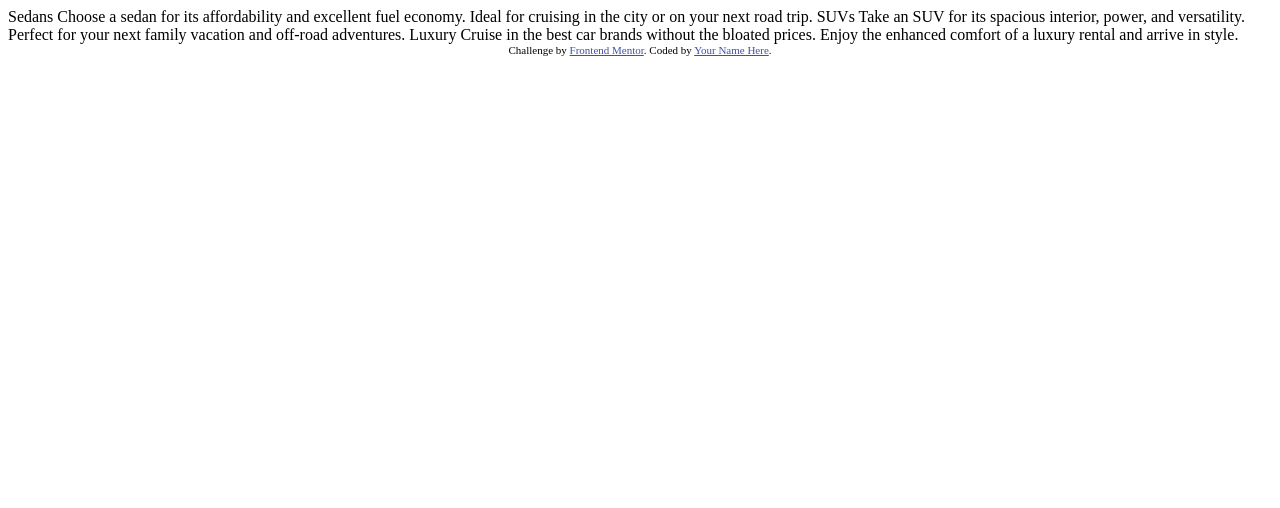
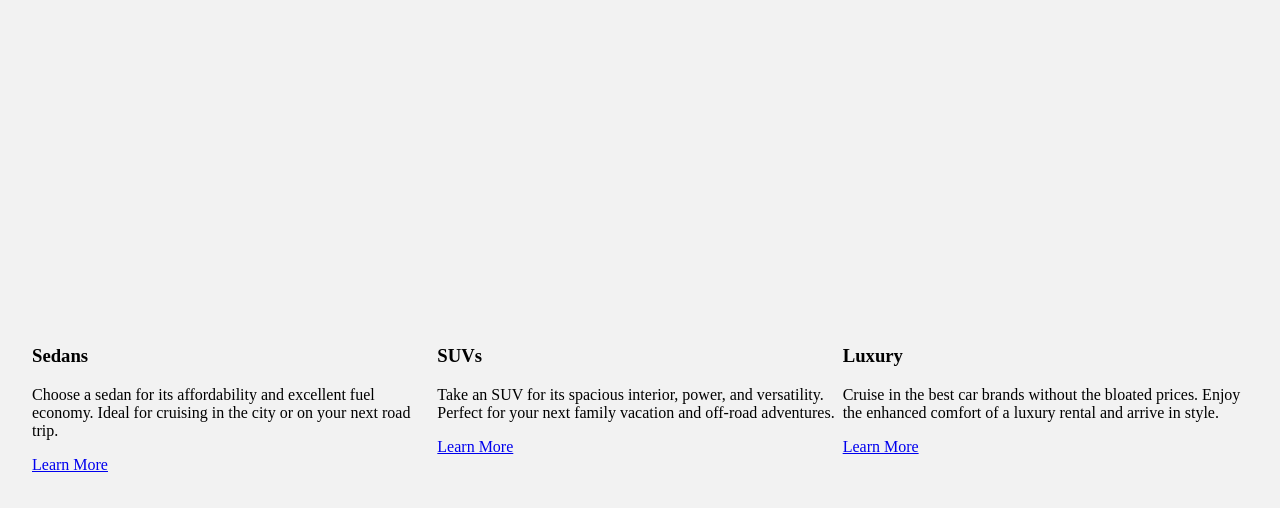
Before and after one commit to Febby/Preview-Card-Component, a plain HTML site: page index.html in a window 1280 px wide. Drawn offline with Linux system fonts and the light colour scheme.

Commit message:
Updated files
Working on site structure

```diff
--- a/index.html
+++ b/index.html
@@ -17,12 +17,34 @@
     <link rel="stylesheet" href="scss/style.css" />
   </head>
   <body>
-    Sedans Choose a sedan for its affordability and excellent fuel economy.
-    Ideal for cruising in the city or on your next road trip. SUVs Take an SUV
-    for its spacious interior, power, and versatility. Perfect for your next
-    family vacation and off-road adventures. Luxury Cruise in the best car
-    brands without the bloated prices. Enjoy the enhanced comfort of a luxury
-    rental and arrive in style.
+    <section class="container">
+      <div class="card">
+        <h3 class="card__title">Sedans</h3>
+        <p class="card__content">
+          Choose a sedan for its affordability and excellent fuel economy. Ideal
+          for cruising in the city or on your next road trip.
+        </p>
+        <a href="#" class="card__button"> Learn More </a>
+      </div>
+
+      <div class="card">
+        <h3 class="card__title">SUVs</h3>
+        <p class="card__content">
+          Take an SUV for its spacious interior, power, and versatility. Perfect
+          for your next family vacation and off-road adventures.
+        </p>
+        <a href="#" class="card__button"> Learn More </a>
+      </div>
+
+      <div class="card">
+        <h3 class="card__title">Luxury</h3>
+        <p class="card__content">
+          Cruise in the best car brands without the bloated prices. Enjoy the
+          enhanced comfort of a luxury rental and arrive in style.
+        </p>
+        <a href="#" class="card__button"> Learn More </a>
+      </div>
+    </section>
 
     <div class="attribution">
       Challenge by
--- a/scss/style.scss
+++ b/scss/style.scss
@@ -1,8 +1,50 @@
+//Variables
+
+$light-gray: hsl(0, 0%, 95%);
+$transparent-white: hsla(0, 0%, 100%, 0.75);
+
+//Reset
+
+html,
+body {
+  height: 100%;
+  margin: 0;
+}
+
+body {
+  background-color: $light-gray;
+  -webkit-align-items: center;
+  -ms-flex-align: center;
+  align-items: center;
+  display: -webkit-flex;
+  display: flex;
+}
+
+p {
+  //   color: $transparent-white;
+}
+
+// Section
+
+.container {
+  width: 95%;
+  //desktop
+  max-width: 1440px;
+  margin: 0px auto;
+  display: grid;
+  grid-auto-rows: 1fr;
+  grid-template-columns: 1fr 1fr 1fr;
+  grid-template-rows: 1fr;
+  gap: 0px 0px;
+  grid-template-areas: '. . .';
+}
+
 //attribution
 .attribution {
+  display: none;
   font-size: 11px;
   text-align: center;
+  a {
+    color: hsl(228, 45%, 44%);
+  }
 }
-.attribution a {
-  color: hsl(228, 45%, 44%);
-}
```
Also changed, not shown: scss/style.css, 1 other file.
